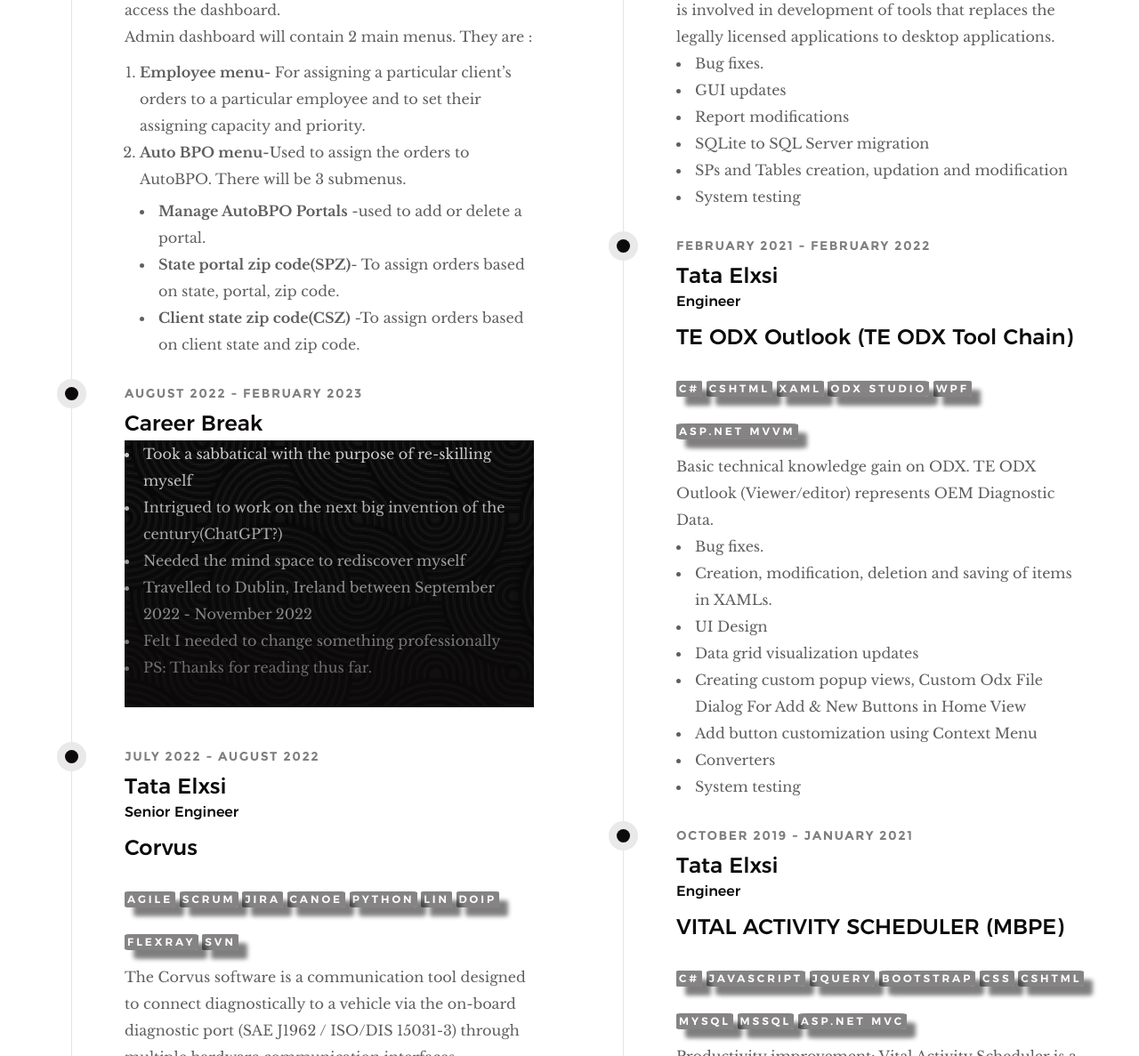
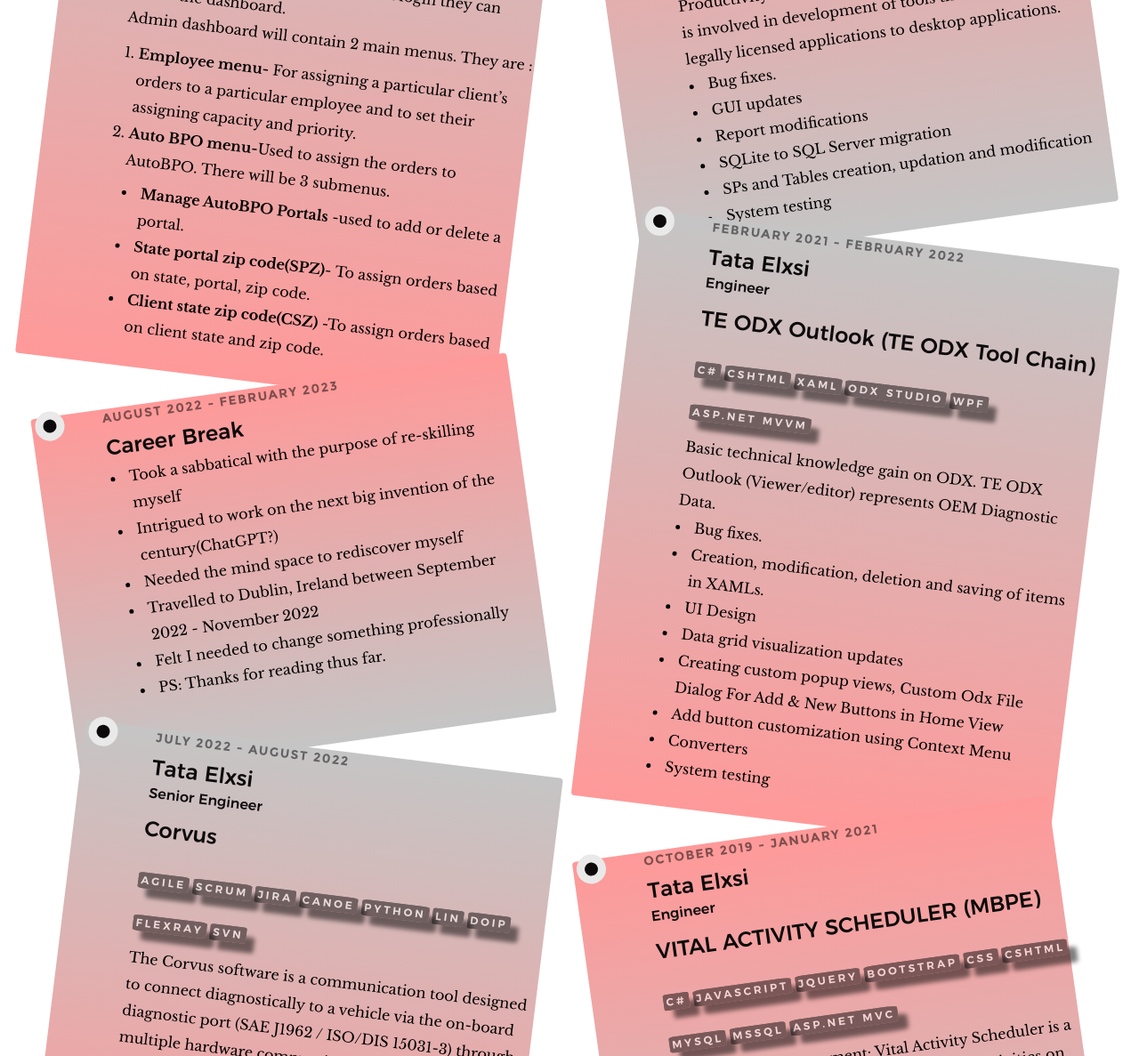
Before and after one commit to Nevin06/Nevin06.github.io, a website: page index.html in a window 1280 px wide. Shown: the part 2521-3708 px from the top of the page at 89% size. Drawn offline with Linux system fonts and the light colour scheme.

Commit message:
About - My Work Experience look updated

```diff
--- a/css/main.css
+++ b/css/main.css
@@ -4155,3 +4155,59 @@
     border-radius: 10%;
     box-shadow: 10px 10px 5px 0 black;
  }
+
+.zone {
+    cursor:pointer;
+    border-radius:4px;
+    transition: all 0.3s linear;
+    color: black;
+}
+
+.zone:hover {
+    -webkit-box-shadow:rgba(0,0,0,0.8) 0px 5px 15px, inset rgba(0,0,0,0.15) 0px -10px 20px;
+    -moz-box-shadow:rgba(0,0,0,0.8) 0px 5px 15px, inset rgba(0,0,0,0.15) 0px -10px 20px;
+    -o-box-shadow:rgba(0,0,0,0.8) 0px 5px 15px, inset rgba(0,0,0,0.15) 0px -10px 20px;
+    box-shadow:rgba(0,0,0,0.8) 0px 5px 15px, inset rgba(0,0,0,0.15) 0px -10px 20px;
+}
+
+
+/*https://paulund.co.uk/how-to-create-shiny-css-buttons*/
+/***********************************************************************
+ *  Grey Background
+ **********************************************************************/
+.grey{
+    background: #ff9999; /* Old browsers */
+    background: -moz-linear-gradient(top, #ff9999 0%, #c5c5c5 100%); /* FF3.6+ */
+    background: -webkit-gradient(linear, left top, left bottom, color-stop(0%,#ff9999), color-stop(100%,#c5c5c5)); /* Chrome,Safari4+ */
+    background: -webkit-linear-gradient(top, #ff9999 0%,#c5c5c5 100%); /* Chrome10+,Safari5.1+ */
+    background: -o-linear-gradient(top, #ff9999 0%,#c5c5c5 100%); /* Opera 11.10+ */
+    background: -ms-linear-gradient(top, #ff9999 0%,#c5c5c5 100%); /* IE10+ */
+    background: linear-gradient(top, #ff9999 0%,#c5c5c5 100%); /* W3C */
+}
+
+/***********************************************************************
+ *  Red Background
+ **********************************************************************/
+.red{
+    background: #c5c5c5; /* Old browsers */
+    background: -moz-linear-gradient(top, #c5c5c5 0%, #ff9999 100%); /* FF3.6+ */
+    background: -webkit-gradient(linear, left top, left bottom, color-stop(0%,#c5c5c5), color-stop(100%,#ff9999)); /* Chrome,Safari4+ */
+    background: -webkit-linear-gradient(top, #c5c5c5 0%,#ff9999 100%); /* Chrome10+,Safari5.1+ */
+    background: -o-linear-gradient(top, #c5c5c5 0%,#ff9999 100%); /* Opera 11.10+ */
+    background: -ms-linear-gradient(top, #c5c5c5 0%,#ff9999 100%); /* IE10+ */
+    background: linear-gradient(top, #c5c5c5 0%,#ff9999 100%); /* W3C */
+}
+
+div.rotate_right {
+  float: left;
+  -ms-transform: rotate(7deg); /* IE 9 */
+  -webkit-transform: rotate(7deg); /* Safari */
+  transform: rotate(7deg);
+}
+
+div.rotate_left {
+  float: left;
+  -ms-transform: rotate(-8deg); /* IE 9 */
+  -webkit-transform: rotate(-8deg); /* Safari */
+  transform: rotate(-8deg);
+}
--- a/index.html
+++ b/index.html
@@ -216,7 +216,7 @@
             <div class="col-six tab-full left">
                 <div class="timeline">
 
-                    <div class="timeline__block">
+                    <div class="timeline__block zone red rotate_right">
                         <div class="timeline__bullet"></div>
                         <div class="timeline__header">
                             <p class="timeline__timeframe">March 2023 - Present</p>
@@ -253,13 +253,13 @@
                         </div>
                     </div> <!-- end timeline__block -->
 
-                    <div class="timeline__block">
+                    <div class="timeline__block zone grey rotate_left">
                         <div class="timeline__bullet"></div>
                         <div class="timeline__header">
                             <p class="timeline__timeframe">August 2022 - February 2023</p>
                             <h3>Career Break</h3>
                         </div>
-                        <div class="timeline__desc col-block stats__col stats__col--highlight" style="background-size: auto; color: lightgrey; white-space: normal; padding: 0;">
+                        <div class="timeline__desc">
                             <ul>
                                 <li>Took a sabbatical with the purpose of re-skilling myself</li>
                                 <li>Intrigued to work on the next big invention of the century(ChatGPT?)</li>
@@ -271,7 +271,7 @@
                         </div>
                     </div> <!-- end timeline__block -->
 
-                    <div class="timeline__block">
+                    <div class="timeline__block zone red rotate_right">
                         <div class="timeline__bullet"></div>
                         <div class="timeline__header">
                             <p class="timeline__timeframe">July 2022 - August 2022</p>
@@ -308,7 +308,7 @@
             <div class="col-six tab-full right">
                 <div class="timeline">
 
-                    <div class="timeline__block">
+                    <div class="timeline__block zone grey rotate_left">
                         <div class="timeline__bullet"></div>
                         <div class="timeline__header">
                             <p class="timeline__timeframe">March 2022 - June 2022</p>
@@ -339,7 +339,7 @@
                         </div>
                     </div> <!-- end timeline__block -->
 
-                    <div class="timeline__block">
+                    <div class="timeline__block zone red rotate_right">
                         <div class="timeline__bullet"></div>
                         <div class="timeline__header">
                             <p class="timeline__timeframe">February 2021 - February 2022</p>
@@ -371,7 +371,7 @@
                         </div>
                     </div> <!-- end timeline__block -->
 
-                    <div class="timeline__block">
+                    <div class="timeline__block zone grey rotate_left">
                         <div class="timeline__bullet"></div>
                         <div class="timeline__header">
                             <p class="timeline__timeframe">October 2019 - January 2021</p>
```
